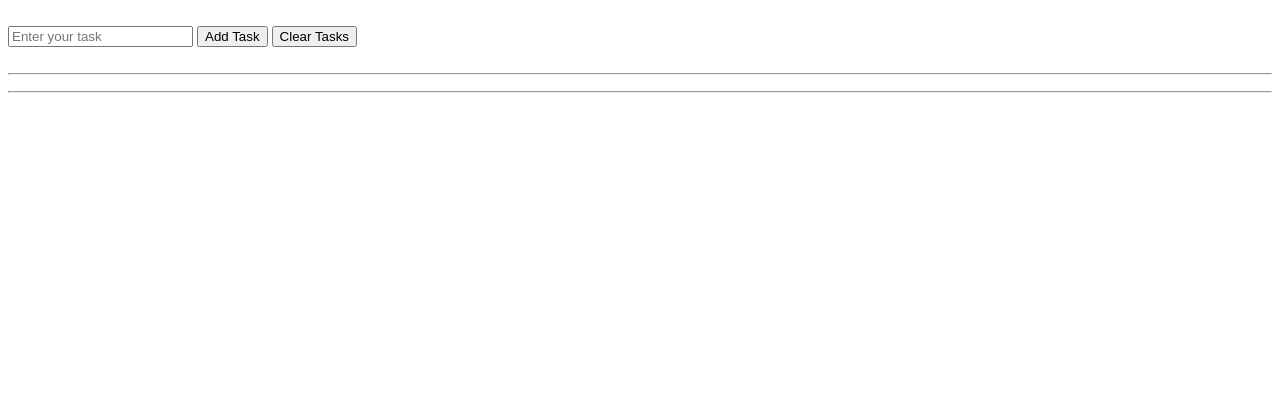
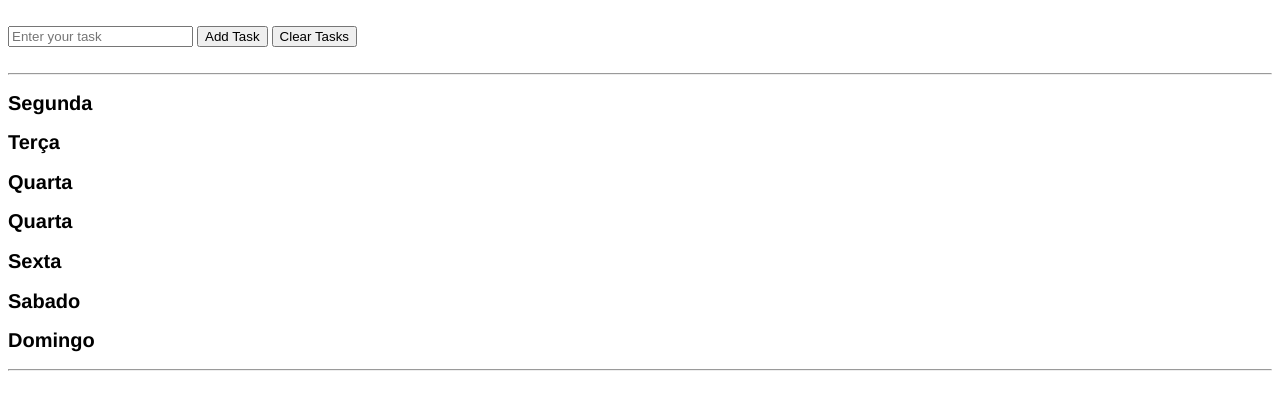
Before and after one commit to ODanielCosta/todolist, a PHP site: page / in a window 1280 px wide. Shown: the top 410 px of the page. Run offline with PHP 8.4, Linux system fonts and the light colour scheme.

Commit message:
Inicio implementação dias da semana

```diff
--- a/app.js
+++ b/app.js
@@ -1,5 +1,5 @@
 let arrayItemList = [];
-let taskList = document.getElementById("taskList");
+let taskList1 = document.getElementById("taskList1");
 let itemInList = document.getElementsByClassName("item");
 let taskInput = document.getElementById('taskInput');
 
@@ -21,7 +21,7 @@ function loadState ()
     {
         localStorage.clear("ALISTA");
         arrayItemList = [];
-        taskList.replaceChildren();
+        taskList1.replaceChildren();
     }
 }
 
@@ -39,7 +39,7 @@ function getTaskInput ()
     let newItem = document.createElement('li');
     newItem.textContent = x;
     newItem.setAttribute('class', `item`);
-    taskList.appendChild(newItem);
+    taskList1.appendChild(newItem);
 
     let eraseBtn = document.createElement('button');
     eraseBtn.textContent = 'Clear';
@@ -63,14 +63,14 @@ function refresh ()
 
     arrayItemList.forEach(function (item)
     {
-        taskList.innerHTML = "";
+        taskList1.replaceChildren();
 
         for (i = 0; i < arrayItemList.length; i++)
         {
             let li = document.createElement('li');
             li.textContent = arrayItemList[i];
             li.setAttribute('class', `item a${[i]}`);
-            taskList.appendChild(li);
+            taskList1.appendChild(li);
 
             let eraseBtn = document.createElement('button');
             eraseBtn.textContent = 'Clear';
@@ -97,7 +97,7 @@ function erase (arrayN)
     if (arrayItemList < 1)
     {
         localStorage.clear("ALISTA", arrayItemList);
-        taskList.innerHTML = null;
+        taskList1.innerHTML = null;
     }
 }
 
@@ -106,18 +106,17 @@ function erase (arrayN)
 
 function clearItems ()
 {
-
     arrayItemList = [];
 
-    taskList.innerHTML = null;
+    taskList1.innerHTML = null;
 
     localStorage.clear("ALISTA");
 }
 
 
 
-//CLICK ENTER
-taskInput.addEventListener('keypress', function (e)
+//CLICK KEYS
+taskInput.addEventListener('keydown', function (e)
 {
     if (e.key === "Enter")
     {
@@ -125,4 +124,5 @@ taskInput.addEventListener('keypress', function (e)
         e.preventDefault();
         taskInput.value = '';
     }
+
 });
--- a/index.html
+++ b/index.html
@@ -24,9 +24,38 @@
         <hr>
 
         <div class="segunda">
+            <h2>Segunda</h2>
+            <ul id="taskList1"></ul>
+        </div>
 
-            <ul id="taskList"></ul>
+        <div class="Terça">
+            <h2>Terça</h2>
+            <ul id="taskList2"></ul>
+        </div>
 
+        <div class="Quarta">
+            <h2>Quarta</h2>
+            <ul id="taskList3"></ul>
+        </div>
+
+        <div class="Quinta">
+            <h2>Quarta</h2>
+            <ul id="taskList4"></ul>
+        </div>
+
+        <div class="Sexta">
+            <h2>Sexta</h2>
+            <ul id="taskList5"></ul>
+        </div>
+
+        <div class="Sabado">
+            <h2>Sabado</h2>
+            <ul id="taskList6"></ul>
+        </div>
+
+        <div class="Domingo">
+            <h2>Domingo</h2>
+            <ul id="taskList7"></ul>
         </div>
 
         <hr>
--- a/style.css
+++ b/style.css
@@ -18,3 +18,8 @@
 .eraser{
     margin-right: 5px;
 }
+
+h2{
+    font-size: 20px;
+    font-family: 'Franklin Gothic Medium', 'Arial Narrow', Arial, sans-serif;
+}
```
